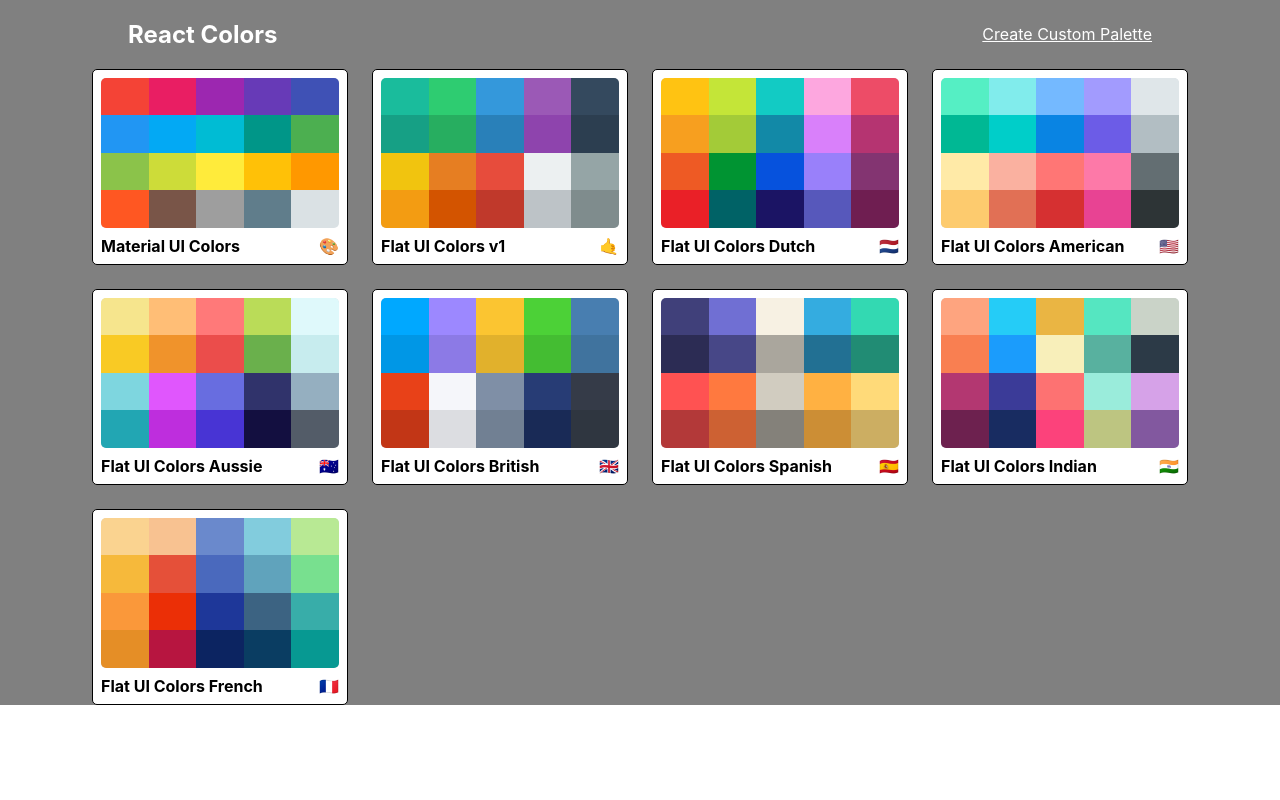
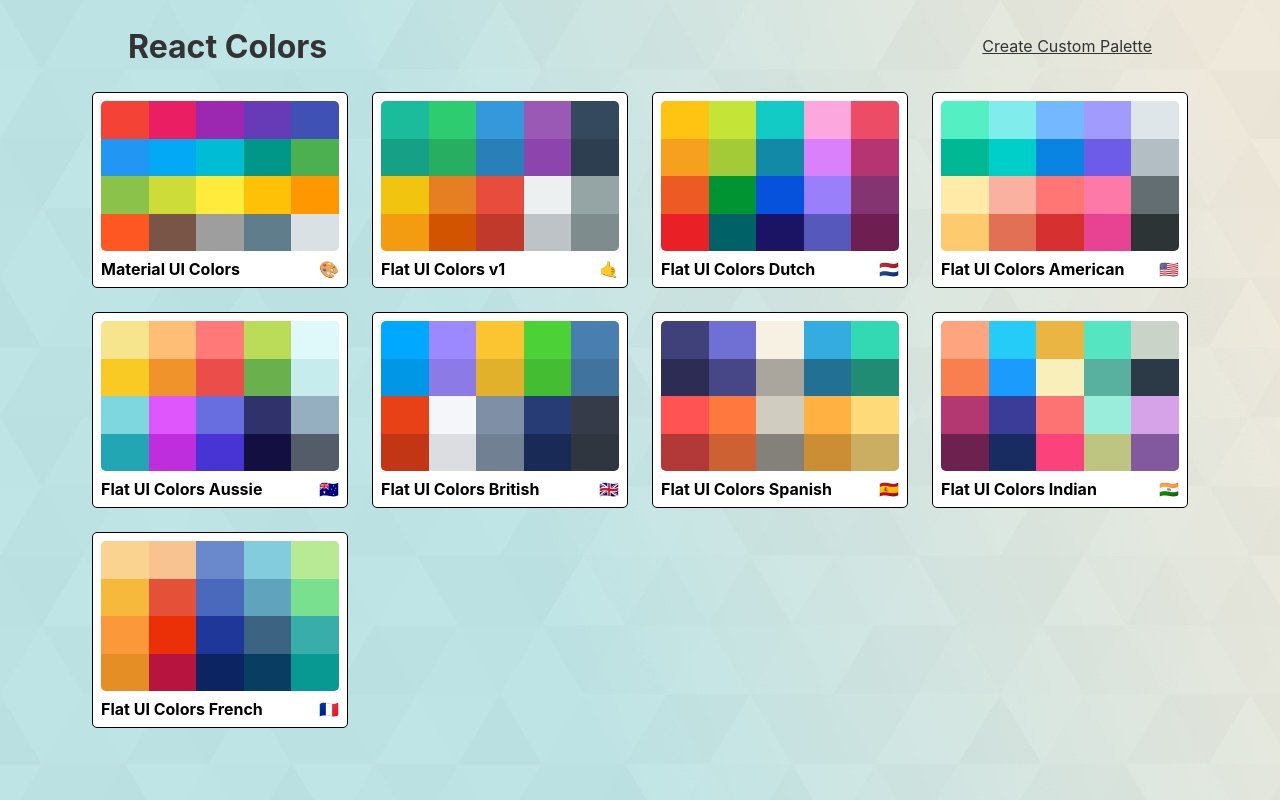
Before and after one commit to km-canvas/create-palette-app, a React (Create React App) app: page / in a window 1280 px wide. Built offline with nearby package versions, Linux system fonts and the light colour scheme.

Commit message:
Add svg background to PaletteList, Navs, and Forms and minor style tweaks

```diff
--- a/src/PaletteList.js
+++ b/src/PaletteList.js
@@ -14,7 +14,7 @@
 			<div className={classes.root}>
 				<div className={classes.container}>
 					<nav className={classes.nav}>
-						<h1>React Colors</h1>
+						<h1 className={classes.heading}>React Colors</h1>
 						<Link to="/palette/new">Create Custom Palette</Link>
 					</nav>
 					<div className={classes.palettes}>
--- a/src/styles/NavbarStyles.js
+++ b/src/styles/NavbarStyles.js
@@ -1,4 +1,5 @@
 import screen from './mediaQueries';
+import navPrismGradient from "./navbg.svg";
 /* eslint import/no-anonymous-default-export: [2, {"allowObject": true}] */
 export default {
 	Navbar: {
@@ -6,6 +7,13 @@
 		alignItems: "center",
 		justifyContent: "flex-start",
 		height: "5vh",
+		boxShadow: "0 0 1px #fff, 0 1px 2px #333",
+		zIndex: 2,
+		backgroundColor: "#FFF",
+		backgroundImage: `url(${navPrismGradient})`,
+		backgroundAttachment: "fixed",
+		backgroundSize: "cover",
+		// background by SVGBackgrounds.com
 		[screen.down('md')]: {
 			display: "inline-block",
 			height: "10vh"
@@ -19,8 +27,6 @@
 		padding: "0 13px",
 		fontFamily: "'Roboto', sans-serif",
 		fontSize: "22px",
-		backgroundColor: "rgba(228,232,233,1.0)",
-		borderRadius: "0 300px 300px 0",
 		"& a": {
 			textDecoration: "none",
 			color: "#000"
@@ -48,31 +54,32 @@
 		},
 		"& .rc-slider-rail": {
 			marginTop: "-2px",
+			marginLeft: "-3px",
 			height: "12px",
-			background: "linear-gradient(to right, #e9e9e9, #6f6f6f)",
-			[screen.down("md")]: {
-				boxShadow: "0 0 1px #00000080, 0 1px 2px #000"
-			}
+			width: "calc(100% + 10px)",
+			background: "linear-gradient(to right, #eee, #6f8b98)",
+			boxShadow: "0 0 1px #fff, 0 1px 2px #000",
 		},
 		"& .rc-slider-handle, .rc-slider-handle:active, .rc-slider-handle:focus, .rc-slider-handle:hover": {
 			outline: "none",
 			boxShadow: "none",
-			width: "18px",
-			height: "18px",
-			marginTop: "-5px",
+			width: "20px",
+			height: "20px",
+			marginTop: "-6px",
 		},
 		"& .rc-slider-handle, .rc-slider-handle:focus": {
-			backgroundColor: "#a9a9a9",
-			border: "2px solid #000",
-			marginLeft: "5px"
+			backgroundColor: "#eee",
+			border: "2px solid #6f8b98",
+			marginLeft: "3px"
 		},
 		"& .rc-slider-handle:active, .rc-slider-handle:hover": {
-			backgroundColor: "#000",
-			border: "2px solid #000"
+			backgroundColor: "#6f8b98",
+			border: "2px solid #eee"
 		},
 		"& .rc-slider-dot": {
 			top: "0px",
 			bottom: "0px",
+			marginLeft: "-3px",
 			"&:first-of-type, &:last-of-type": {
 				display: "none"
 			}
--- a/src/styles/NewPaletteFormStyles.js
+++ b/src/styles/NewPaletteFormStyles.js
@@ -1,3 +1,4 @@
+import navPrismGradient from "./navbg.svg";
 import { DRAWER_WIDTH } from "../constants";
 const drawerWidth = DRAWER_WIDTH;
 const styles = theme => ({
@@ -11,7 +12,12 @@
   drawerPaper: {
     width: drawerWidth,
     display: "flex",
-    alignItems: "center"
+    alignItems: "center",
+    backgroundColor: "#CCC",
+		backgroundImage: `url(${navPrismGradient})`,
+    // background by SVGBackgrounds.com
+		backgroundAttachment: "fixed",
+		backgroundSize: "cover",
   },
   drawerHeader: {
     display: 'flex',
--- a/src/styles/PaletteFooterStyles.js
+++ b/src/styles/PaletteFooterStyles.js
@@ -1,4 +1,5 @@
 import screen from './mediaQueries';
+import navPrismGradient from "./navbg.svg";
 /* eslint import/no-anonymous-default-export: [2, {"allowObject": true}] */
 export default {
 	PaletteFooter: {
@@ -8,6 +9,13 @@
 		justifyContent: "flex-end",
 		alignItems: "center",
 		fontWeight: "bold",
+		boxShadow: "0 0 1px #fff, 0 -1px 2px #5e5e5e",
+		zIndex: 2,
+		backgroundColor: "#FFF",
+		backgroundImage: `url(${navPrismGradient})`,
+		// background by SVGBackgrounds.com
+		backgroundAttachment: "fixed",
+		backgroundSize: "cover",
 		[screen.down("md")]: {
 			display: "none"
 		}
--- a/src/styles/PaletteFormNavStyles.js
+++ b/src/styles/PaletteFormNavStyles.js
@@ -1,5 +1,7 @@
 import { DRAWER_WIDTH } from "../constants";
 import screen from './mediaQueries';
+import navPrismGradient from "./navbg.svg";
+
 const drawerWidth = DRAWER_WIDTH;
 const styles = theme => ({
   root: {
@@ -17,6 +19,11 @@
     justifyContent: "space-between",
     alignItems: "center",
     height: "64px",
+    backgroundColor: "#FFF",
+		backgroundImage: `url(${navPrismGradient})`,
+		backgroundAttachment: "fixed",
+		backgroundSize: "cover",
+    // background by SVGBackgrounds.com
   },
   appBarShift: {
     width: `calc(100% - ${drawerWidth}px)`,
--- a/src/styles/PaletteListStyles.js
+++ b/src/styles/PaletteListStyles.js
@@ -1,12 +1,19 @@
 import screen from "./mediaQueries";
+import bgPrismGradient from "./bgPrism.svg";
 /* eslint import/no-anonymous-default-export: [2, {"allowObject": true}] */
 export default {
 	root: {
-		backgroundColor: "gray",
 		height: "100%",
+		minHeight: "100vh",
 		display: "flex",
 		alignItems: "flex-start",
-		justifyContent: "center"
+		justifyContent: "center",
+		backgroundColor: "#EFE9DB",
+		backgroundImage: `url(${bgPrismGradient})`,
+		// background by SVGBackgrounds.com
+		backgroundAttachment: "fixed",
+		backgroundSize: "cover",
+		paddingBottom: "5vh"
 	},
 	container: {
 		width: "60%",
@@ -25,11 +32,14 @@
 		display: "flex",
 		width: "100%",
 		justifyContent: "space-between",
-		color: "white",
+		color: "#333",
 		alignItems: "center",
 		"& a": {
-			color: "white"
+			color: "#333"
 		}
+	},
+	heading: {
+		fontSize: "2rem",
 	},
 	palettes: {
 		boxSizing: "border-box",
```
Also changed, not shown: src/styles/bgPrism.svg (added), src/styles/navbg.svg (added).
